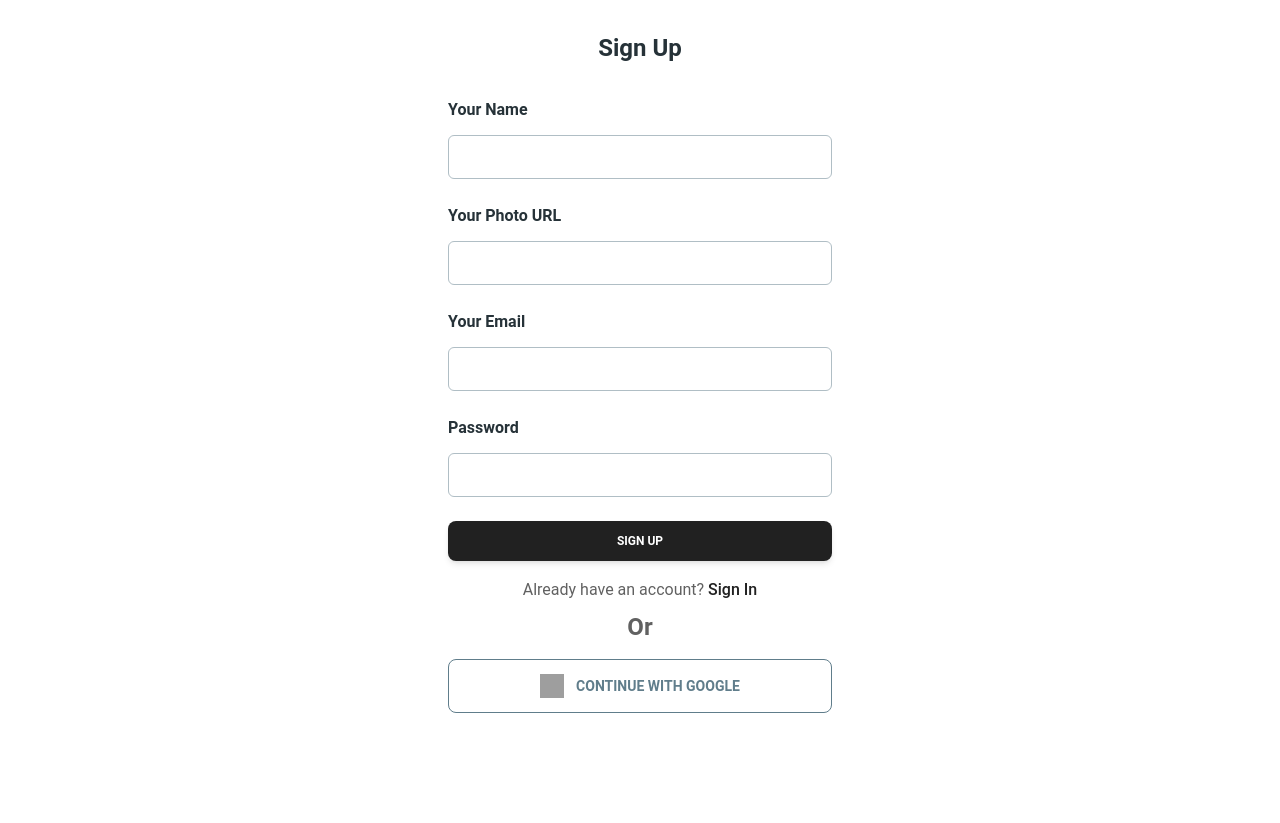
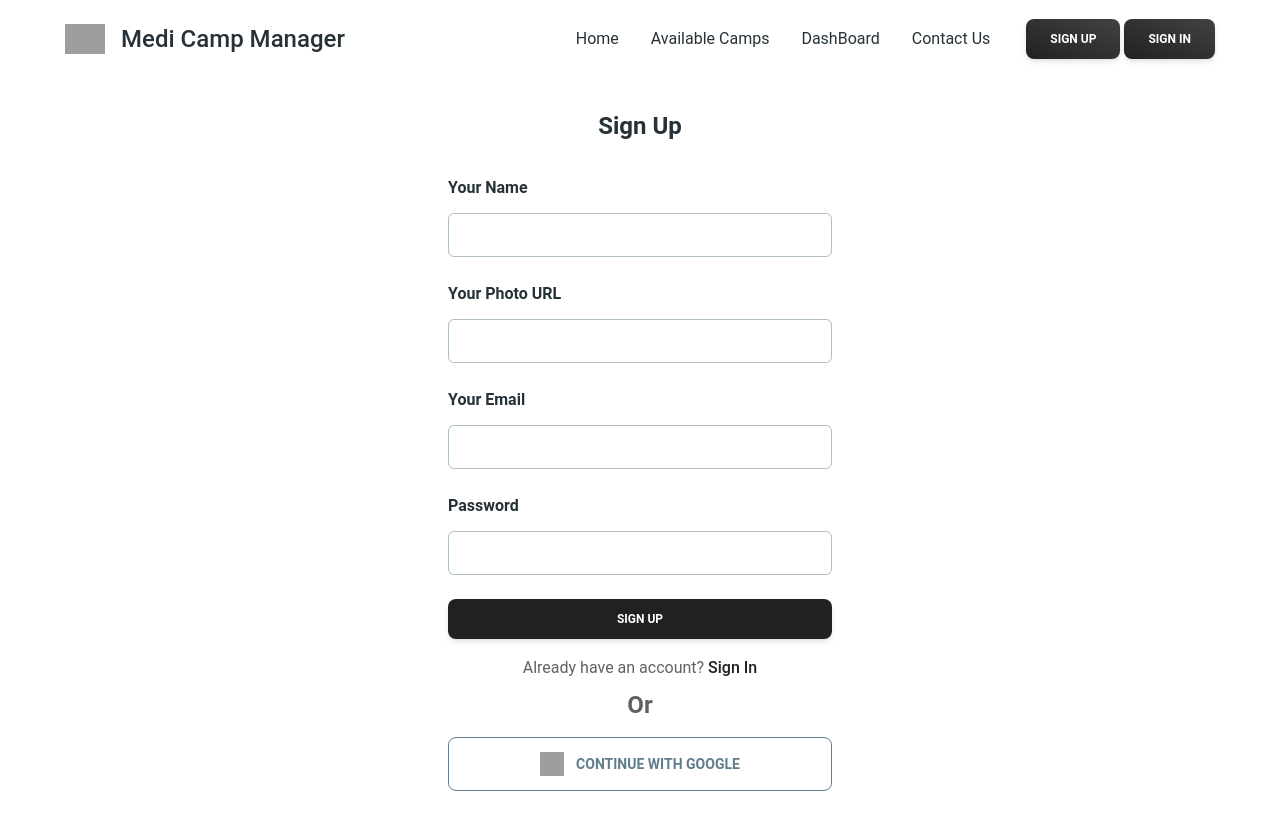
Before and after one commit to monira7714/medi-camp-manager, a React (Vite) app: page /register in a window 1280 px wide. Before the commit the page ends 800 px from the top, so only its background shows below. Built offline with nearby package versions, Linux system fonts and the light colour scheme; grey boxes are pictures that could not be loaded.

Commit message:
The Navbar section is added

```diff
--- a/package.json
+++ b/package.json
@@ -14,11 +14,13 @@
     "@tanstack/react-query": "^5.8.4",
     "aos": "^3.0.0-beta.6",
     "axios": "^1.6.2",
+    "firebase": "^10.6.0",
     "localforage": "^1.10.0",
     "match-sorter": "^6.3.1",
     "prop-types": "^15.8.1",
     "react": "^18.2.0",
     "react-dom": "^18.2.0",
+    "react-helmet-async": "^2.0.1",
     "react-hook-form": "^7.48.2",
     "react-icons": "^4.12.0",
     "react-leaflet": "^4.2.1",
--- a/src/Layout/Main.jsx
+++ b/src/Layout/Main.jsx
@@ -1,10 +1,11 @@
 import { Outlet } from "react-router-dom";
+import NavBar from "../Shared/Navbar/Navbar";
 
 const Main = () => {
     return (
         <div>
+            <NavBar></NavBar>
             <Outlet></Outlet>
-
         </div>
     );
 };
--- a/src/Pages/Login/Login.jsx
+++ b/src/Pages/Login/Login.jsx
@@ -1,9 +1,13 @@
 import { Card, Input, Button, Typography } from "@material-tailwind/react";
+import { Helmet } from "react-helmet-async";
 import { Link } from "react-router-dom";
 
 const Login = () => {
     return (
         <div className="my-20 flex flex-col items-center justify-center">
+            <Helmet>
+                <title>Medi Camp | Login</title>
+            </Helmet>
             <Card color="transparent" shadow={false}>
                 <Typography className=" text-center" variant="h4" color="blue-gray">
                     Sign In
--- a/src/Pages/Register/Register.jsx
+++ b/src/Pages/Register/Register.jsx
@@ -1,9 +1,13 @@
 import { Card, Input, Button, Typography } from "@material-tailwind/react";
+import { Helmet } from "react-helmet-async";
 import { Link } from "react-router-dom";
 
 const Register = () => {
     return (
         <div className="my-8 flex flex-col items-center justify-center">
+            <Helmet>
+                <title>Medi Camp | Sign Up</title>
+            </Helmet>
             <Card color="transparent" shadow={false}>
                 <Typography className=" text-center" variant="h4" color="blue-gray">
                     Sign Up
--- /dev/null
+++ b/src/Shared/Navbar/NavBar.jsx
@@ -0,0 +1,136 @@
+import { Navbar, MobileNav, Typography, Button, IconButton } from "@material-tailwind/react";
+import { useEffect, useState } from "react";
+import { Link } from "react-router-dom";
+
+const NavBar = () => {
+
+    const [openNav, setOpenNav] = useState(false);
+
+    useEffect(() => {
+        window.addEventListener(
+            "resize",
+            () => window.innerWidth >= 960 && setOpenNav(false),
+        );
+    }, []);
+
+    const navList = (
+        <ul className="mt-2 mb-4 flex flex-col gap-2 lg:mb-0 lg:mt-0 lg:flex-row lg:items-center lg:gap-6">
+            <Typography
+                as="li"
+                variant="medium"
+                color="blue-gray"
+                className="p-1 font-normal"
+            >
+                <Link to='/'><a className="flex items-center">Home</a></Link>
+            </Typography>
+            <Typography
+                as="li"
+                variant="medium"
+                color="blue-gray"
+                className="p-1 font-normal"
+            >
+               <Link><a className="flex items-center">Available Camps</a></Link>
+            </Typography>
+            <Typography
+                as="li"
+                variant="medium"
+                color="blue-gray"
+                className="p-1 font-normal"
+            >
+                <Link><a className="flex items-center">DashBoard</a></Link>
+            </Typography>
+            <Typography
+                as="li"
+                variant="medium"
+                color="blue-gray"
+                className="p-1 font-normal"
+            >
+                <Link><a className="flex items-center">Contact Us</a></Link>
+            </Typography>
+        </ul>
+    );
+
+    return (
+        <div className="max-h-[768px] ">
+            <Navbar className="sticky top-0 z-10 h-max max-w-full rounded-none px-4 py-2 lg:px-16 lg:py-4 shadow-none">
+                <div className="flex items-center justify-between text-blue-gray-900">
+                    <Typography
+                        as="a"
+                        className="mr-4 cursor-pointer py-1.5 font-medium flex items-center gap-4 text-2xl"
+                    > <img className="w-[40px]" src="https://i.ibb.co/ZMZjKbS/camping-tent.png" alt="" />
+                        Medi Camp Manager
+                    </Typography>
+                    <div className="flex items-center gap-4">
+                        <div className="mr-4 hidden lg:block">{navList}</div>
+                        <div className="flex items-center gap-x-1">
+                            <Button
+                                variant="gradient"
+                                size="md"
+                                className="hidden lg:inline-block"
+                            >
+                                <span>Sign Up</span>
+                            </Button>
+                            <Button
+                                variant="gradient"
+                                size="md"
+                                className="hidden lg:inline-block"
+                            >
+                                <span>Sign In</span>
+                            </Button>
+                        </div>
+                        <IconButton
+                            variant="text"
+                            className="ml-auto h-6 w-6 text-inherit hover:bg-transparent focus:bg-transparent active:bg-transparent lg:hidden"
+                            ripple={false}
+                            onClick={() => setOpenNav(!openNav)}
+                        >
+                            {openNav ? (
+                                <svg
+                                    xmlns="http://www.w3.org/2000/svg"
+                                    fill="none"
+                                    className="h-6 w-6"
+                                    viewBox="0 0 24 24"
+                                    stroke="currentColor"
+                                    strokeWidth={2}
+                                >
+                                    <path
+                                        strokeLinecap="round"
+                                        strokeLinejoin="round"
+                                        d="M6 18L18 6M6 6l12 12"
+                                    />
+                                </svg>
+                            ) : (
+                                <svg
+                                    xmlns="http://www.w3.org/2000/svg"
+                                    className="h-6 w-6"
+                                    fill="none"
+                                    stroke="currentColor"
+                                    strokeWidth={2}
+                                >
+                                    <path
+                                        strokeLinecap="round"
+                                        strokeLinejoin="round"
+                                        d="M4 6h16M4 12h16M4 18h16"
+                                    />
+                                </svg>
+                            )}
+                        </IconButton>
+                    </div>
+                </div>
+                <MobileNav open={openNav}>
+                    {navList}
+                    <div className="flex items-center gap-x-1">
+                        <Button fullWidth variant="text" size="sm" className="">
+                            <span>Log In</span>
+                        </Button>
+                        <Button fullWidth variant="gradient" size="sm" className="">
+                            <span>Sign in</span>
+                        </Button>
+                    </div>
+                </MobileNav>
+            </Navbar>
+        </div>
+    );
+};
+
+export default NavBar;
--- a/src/main.jsx
+++ b/src/main.jsx
@@ -3,9 +3,12 @@
 import './index.css'
 import { RouterProvider } from 'react-router-dom'
 import router from './Routes/router.jsx'
+import { HelmetProvider } from 'react-helmet-async'
 
 ReactDOM.createRoot(document.getElementById('root')).render(
   <React.StrictMode>
-     <RouterProvider router={router} />
+    <HelmetProvider>
+      <RouterProvider router={router} />
+    </HelmetProvider>
   </React.StrictMode>,
 )
```
Also changed, not shown: 1 other file (tests, documents, lock files or other folders).
